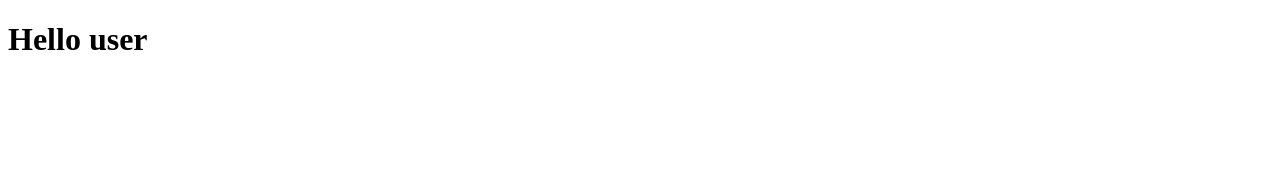
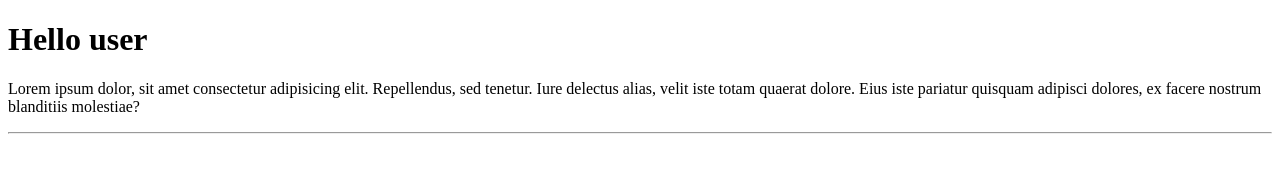
Before and after one commit to DarshanRokkad/My-all-Codes, a plain HTML site: page 6.HTML/All_in_one_html/index.html in a window 1280 px wide. Drawn offline with Linux system fonts and the light colour scheme.

Commit message:
Again modified project to check git

```diff
--- a/6.HTML/All_in_one_html/index.html
+++ b/6.HTML/All_in_one_html/index.html
@@ -9,6 +9,7 @@
 </head>
 <body>
     <h1>Hello user</h1>
-
+    <p>Lorem ipsum dolor, sit amet consectetur adipisicing elit. Repellendus, sed tenetur. Iure delectus alias, velit iste totam quaerat dolore. Eius iste pariatur quisquam adipisci dolores, ex facere nostrum blanditiis molestiae?</p>
+    <hr>
 </body>
 </html>
```
